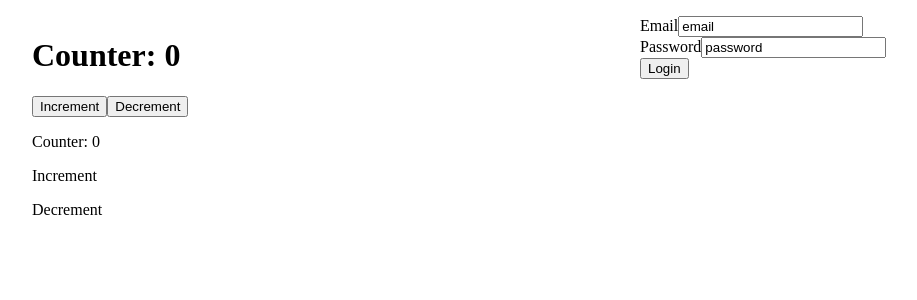
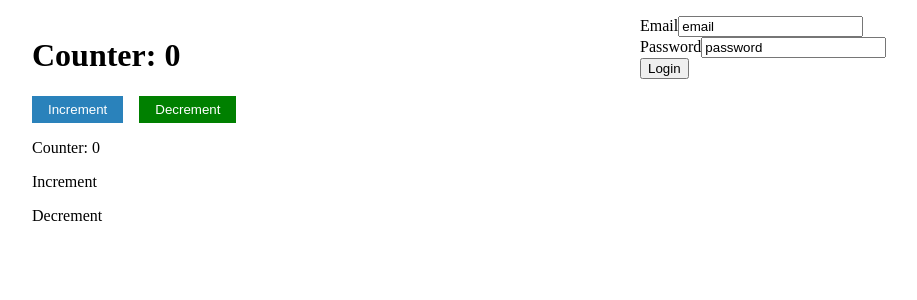
Before and after one commit to mifist/20210206_06, a React (Create React App) app: page / in a window 1280 px wide. Shown: the top 300 px of the page, without its empty margins (8-925 px from the left). Built offline with nearby package versions, Linux system fonts and the light colour scheme.

Commit message:
before form

```diff
--- a/src/App.js
+++ b/src/App.js
@@ -1,6 +1,7 @@
 import React from "react"
 import Counter from "./components/Counter"
 import Form from "./components/Form"
+import {Button, NewButton} from "./components/styles/counter"
 
 function App() {
   return (
@@ -10,8 +11,10 @@ function App() {
           {({count, increment, decrement}) => (
             <>
               <h1>Counter: {count}</h1>
-              <button onClick={increment}>Increment</button>
-              <button onClick={decrement}>Decrement</button>
+              <Button marginRight="1rem" onClick={increment}>
+                Increment
+              </Button>
+              <NewButton onClick={decrement}>Decrement</NewButton>
             </>
           )}
         </Counter>
--- a/src/components/Form.jsx
+++ b/src/components/Form.jsx
@@ -1,3 +1,5 @@
+const initState = {email: "", password: ""}
+
 const Form = () => {
   const handleChange = () => {
     // todo
--- /dev/null
+++ b/src/components/styles/counter.js
@@ -0,0 +1,18 @@
+import styled from "styled-components"
+
+export const Button = styled.button`
+  padding: 6px 1rem;
+  border: 0;
+  background: #2a82bb;
+  color: #ffffff;
+  margin-right: ${props => props.marginRight || 0};
+
+  &:hover {
+    cursor: pointer;
+    box-shadow: 0 0 5px rgba(0, 0, 0, 0.5);
+  }
+`
+
+export const NewButton = styled(Button)`
+  background: green;
+`
```
